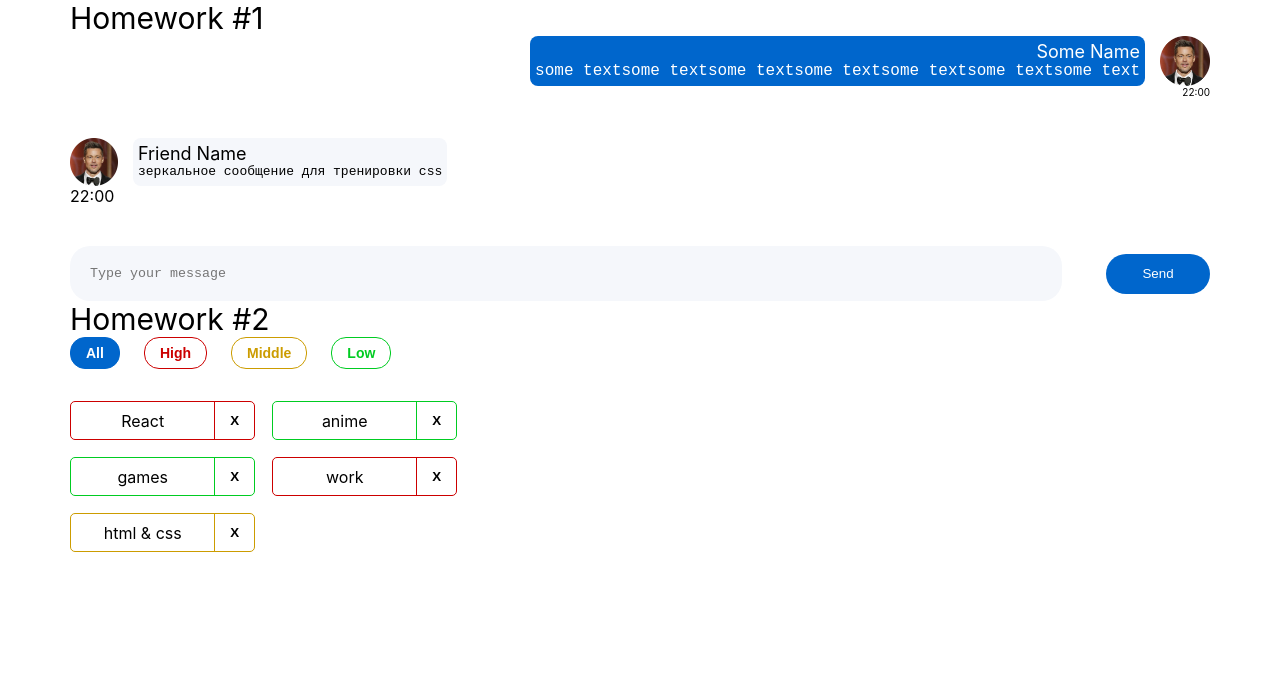
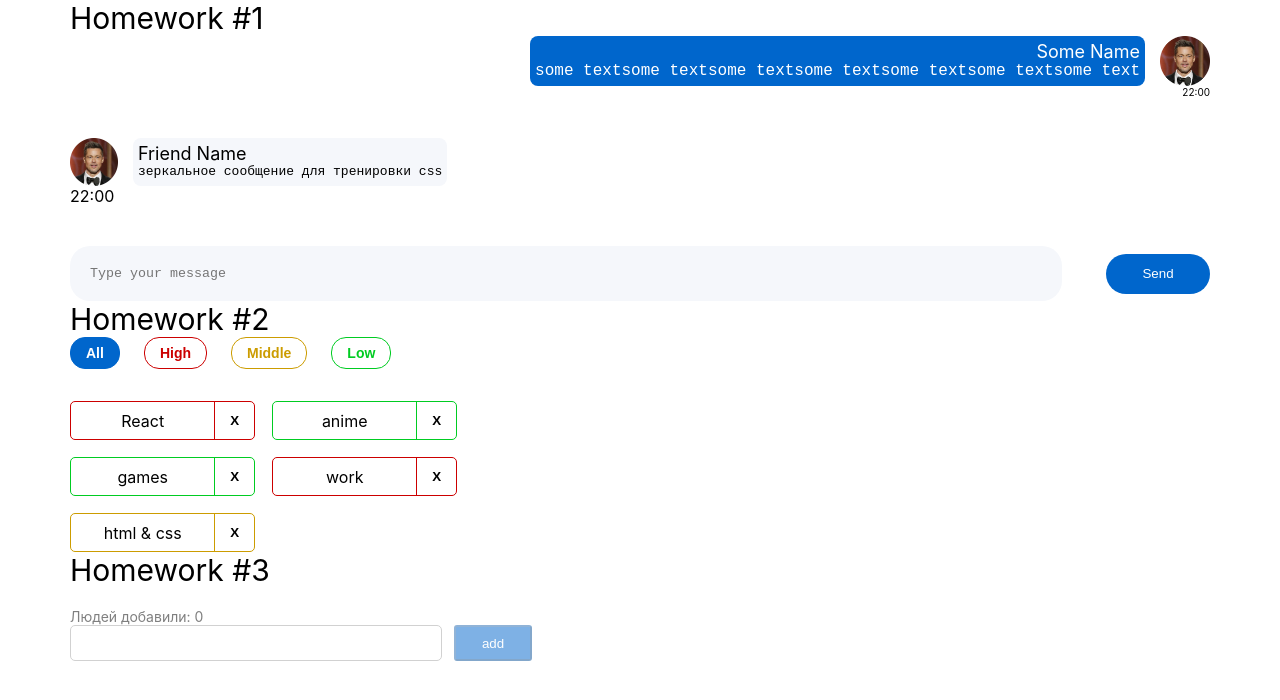
Before and after one commit to maskal2719/hws2, a React (Create React App) app: page / in a window 1280 px wide. Shown: the top 700 px of the page. Built offline with nearby package versions, Linux system fonts and the light colour scheme.

Commit message:
complete HW03

```diff
--- a/src/s1-main/App.tsx
+++ b/src/s1-main/App.tsx
@@ -2,6 +2,7 @@
 import s from './App.module.css'
 import HW1 from '../s2-homeworks/hw01/HW1'
 import HW2 from "../s2-homeworks/hw02/HW2";
+import HW3 from "../s2-homeworks/hw03/HW3";
 
 function App() {
     return (
@@ -9,7 +10,7 @@
             <HW1/>
             {/*раскомментировать по ходу выполнения*/}
             <HW2/>
-            {/*<HW3/>*/}
+            <HW3/>
             {/*<HW4/>*/}
 
             {/*при выполнении дз 5 и более - закомментировать здесь дз 1-4, так как они есть внутри дз 5*/}
--- a/src/s2-homeworks/hw03/Greeting.module.css
+++ b/src/s2-homeworks/hw03/Greeting.module.css
@@ -1,35 +1,74 @@
 .greetingForm {
+    margin-top: 20px;
 }
 
 .inputAndButtonContainer {
+    display: flex;
+    gap: 12px;
 }
 
 .error {
+    color: #CC0000;
 }
 
 .input {
+    width: 372px;
+    height :36px;
+    border: 1px solid #D1D1D1;
+    padding: 10px;
+    border-radius: 5px;
+    font-size: 16px;
 }
 
 .input:focus {
+    width: 372px;
+    height :36px;
+    border: 1px solid #D1D1D1;
+    border-radius: 5px;
+    font-size: 16px;
 }
 
 .errorInput {
+    width: 372px;
+    height :36px;
+    border: 1px solid #CC0000;
+    border-radius: 5px;
 }
 
 .button {
+    width: 78px;
+    height: 36px;
+    background: #0066CC;
+    border-radius: 3px;
+    color: #FFFFFF;
 }
 
 .button:focus {
 }
 
 .button:active {
+    width: 78px;
+    height: 36px;
+    background: #0066CC;
+    border-radius: 3px;
+    color: #FFFFFF;
 }
 
 .button:disabled {
+    width: 78px;
+    height: 36px;
+    background: #0066CC;
+    border-radius: 3px;
+    color: #FFFFFF;
+    opacity: 0.5;
 }
 
 .text {
+    font-size: 14px;
+    color: rgba(0, 0, 0, 0.5);
 }
 
 .greeting {
+    font-weight: 500;
+    font-size: 14px;
 }
--- a/src/s2-homeworks/hw03/Greeting.tsx
+++ b/src/s2-homeworks/hw03/Greeting.tsx
@@ -2,14 +2,14 @@
 import s from './Greeting.module.css'
 
 type GreetingPropsType = {
-    name: any // need to fix any
-    setNameCallback: any // need to fix any
-    addUser: any // need to fix any
-    onBlur: any // need to fix any
-    onEnter: any // need to fix any
-    error: any // need to fix any
-    totalUsers: any // need to fix any
-    lastUserName?: any // need to fix any
+    name: string // need to fix any
+    setNameCallback: (e: ChangeEvent<HTMLInputElement>)=> void // need to fix any
+    addUser: ()=> void // need to fix any
+    onBlur: ()=> void // need to fix any
+    onEnter: (e: React.KeyboardEvent)=> void // need to fix any
+    error: string // need to fix any
+    totalUsers: number // need to fix any
+    lastUserName?: string // need to fix any
 }
 
 // презентационная компонента (для верстальщика)
@@ -25,7 +25,7 @@
         lastUserName,
     } // деструктуризация пропсов
 ) => {
-    const inputClass = s.errorInput // need to fix with (?:)
+    const inputClass = error ? s.errorInput : s.input   // need to fix with (?:)
 
     return (
         <div id={'hw3-form'} className={s.greetingForm}>
--- a/src/s2-homeworks/hw03/GreetingContainer.tsx
+++ b/src/s2-homeworks/hw03/GreetingContainer.tsx
@@ -1,20 +1,30 @@
-import React, { ChangeEvent, KeyboardEvent, useState } from 'react'
+import React, {ChangeEvent, KeyboardEvent, useState} from 'react'
 import Greeting from './Greeting'
-import { UserType } from './HW3'
+import {UserType} from './HW3'
 
 type GreetingContainerPropsType = {
-    users: any // need to fix any
-    addUserCallback: any // need to fix any
+    users: UserType[] // need to fix any
+    addUserCallback: (name: string) => void // need to fix any
 }
 
-export const pureAddUser = (name: any, setError: any, setName: any, addUserCallback: any) => {
-    // если имя пустое - показать ошибку, иначе - добавить юзера и очистить инпут
+export const pureAddUser = (name: string, setError: (err: string) => void, setName: (name: string) => void, addUserCallback: (name: string) => void) => {
+    if (name.trim() !== '') {
+        addUserCallback(name)
+        setName('')
+    } else {
+        setError('Ошибка! Введите имя!')
+    }
+
 }
 
-export const pureOnBlur = (name: any, setError: any) => { // если имя пустое - показать ошибку
+export const pureOnBlur = (name: string, setError: (err: string) => void) => { // если имя пустое - показать ошибку
+    if (name.trim() === '') {
+        setError('Ошибка! Введите имя!')
+    }
 }
 
-export const pureOnEnter = (e: any, addUser: any) => { // если нажата кнопка Enter - добавить
+export const pureOnEnter = (e: React.KeyboardEvent, addUser: () => void) => { // если нажата кнопка Enter - добавить
+    e.key === 'Enter' && addUser()
 }
 
 // более простой и понятный для новичков
@@ -22,15 +32,15 @@
 
 // более современный и удобный для про :)
 const GreetingContainer: React.FC<GreetingContainerPropsType> = ({
-    users,
-    addUserCallback,
-}) => {
+                                                                     users,
+                                                                     addUserCallback,
+                                                                 }) => {
     // деструктуризация пропсов
-    const [name, setName] = useState<any>('') // need to fix any
-    const [error, setError] = useState<any>('') // need to fix any
+    const [name, setName] = useState<string>('') // need to fix any
+    const [error, setError] = useState<string>('') // need to fix any
 
-    const setNameCallback = (e: any) => { // need to fix any
-        setName('some name') // need to fix
+    const setNameCallback = (e: ChangeEvent<HTMLInputElement>) => { // need to fix any
+        setName(e.currentTarget.value) // need to fix
 
         error && setError('')
     }
@@ -46,8 +56,8 @@
         pureOnEnter(e, addUser)
     }
 
-    const totalUsers = 0 // need to fix
-    const lastUserName = 'some name' // need to fix
+    const totalUsers = users.length // need to fix
+    const lastUserName = users.length < 1 ? '' : users[users.length - 1].name// need to fix
 
     return (
         <Greeting
--- a/src/s2-homeworks/hw03/HW3.tsx
+++ b/src/s2-homeworks/hw03/HW3.tsx
@@ -19,20 +19,22 @@
 
 // types
 export type UserType = {
-    _id: any // need to fix any
-    name: any // need to fix any
+    _id: string // need to fix any
+    name: string // need to fix any
 }
 
-export const pureAddUserCallback = (name: any, setUsers: any, users: any) => { // need to fix any
+export const pureAddUserCallback = (name: string, setUsers: (users: UserType[]) => void, users: UserType[]) => { // need to fix any
     const user = { // need to fix
+        _id: v1(),
+        name: name
     }
     setUsers([...users, user])
 }
 
 const HW3 = () => {
-    const [users, setUsers] = useState<any>([]) // need to fix any
+    const [users, setUsers] = useState<UserType[]>([]) // need to fix any
 
-    const addUserCallback = (name: any) => { // need to fix any
+    const addUserCallback = (name: string) => { // need to fix any
         pureAddUserCallback(name, setUsers, users)
     }
 
```
